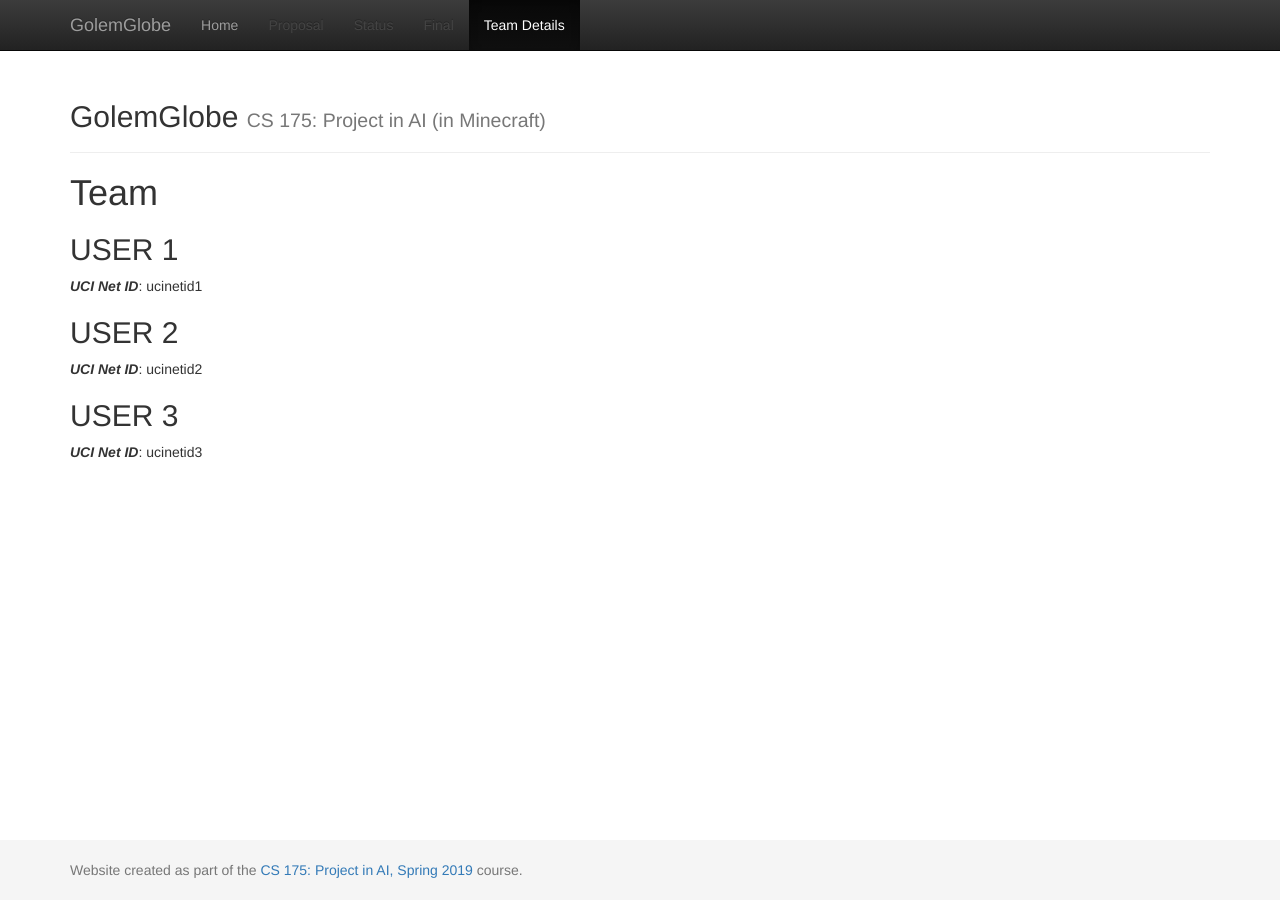
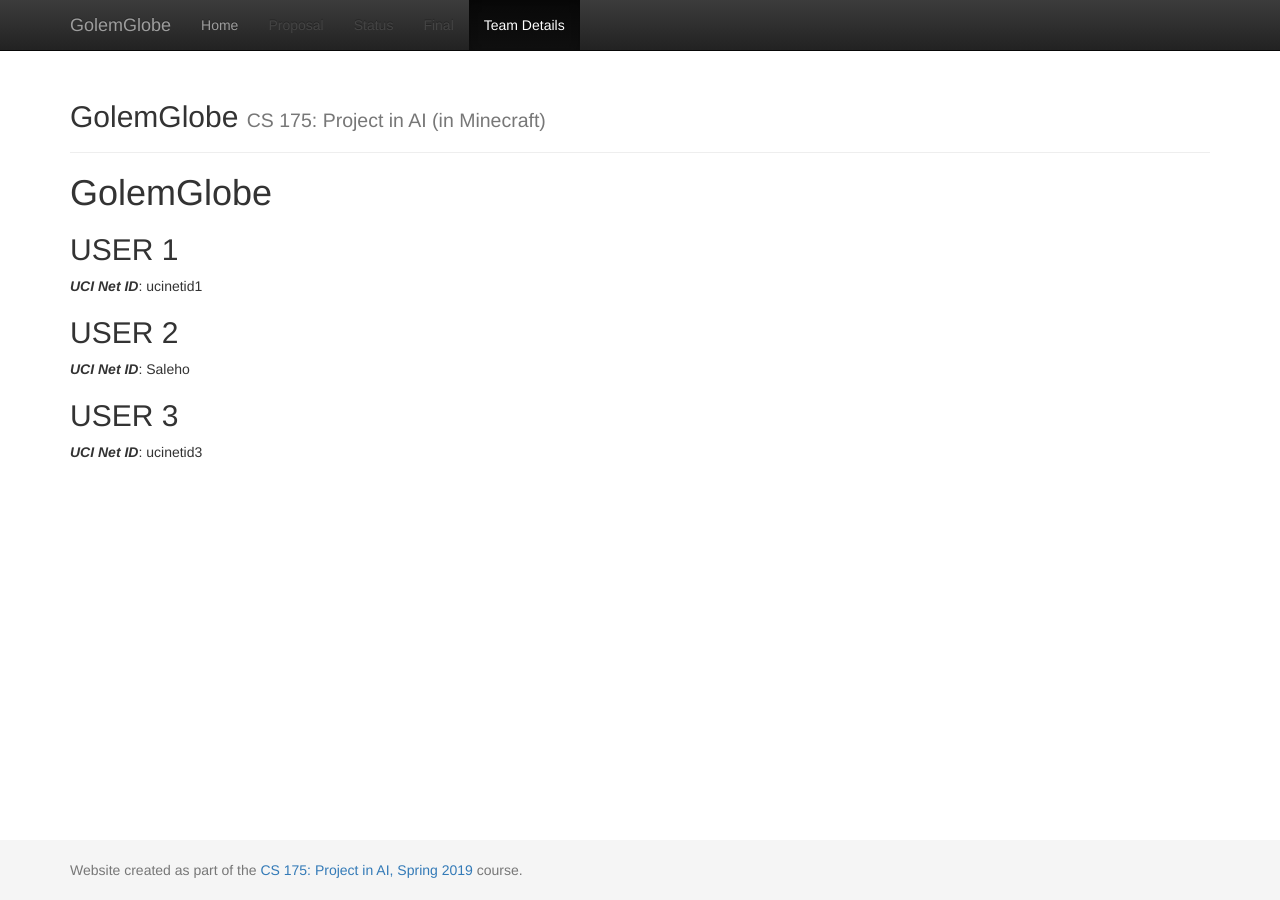
Before and after one commit to SalehO/GolumGlobe, a Jekyll site: the page built from docs/team.md, in a window 1280 px wide. Built offline with Jekyll 4.4.1, drawn with Linux system fonts in a browser that asks for light colours.

Commit message:
Update team.md

```diff
--- a/docs/team.md
+++ b/docs/team.md
@@ -3,14 +3,14 @@ layout: default
 title:  Team
 ---
 
-# {{ page.title }}
+# GolemGlobe
 
 
 ## USER 1
 ***UCI Net ID***: ucinetid1
 
 ## USER 2
-***UCI Net ID***: ucinetid2
+***UCI Net ID***: Saleho
 
 ## USER 3
 ***UCI Net ID***: ucinetid3
```
